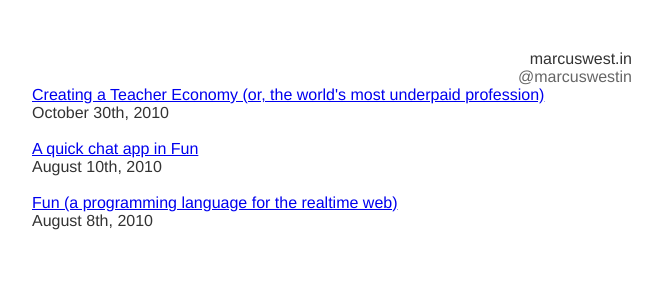
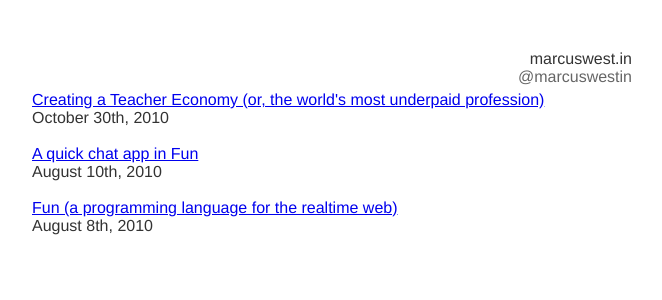
Before and after one commit to marcuswestin/marcuswest.in, a PHP site: page /index.html in a window 1280 px wide. Shown: the top 300 px of the page, without its empty margins (308-970 px from the left). Run offline with PHP 8.4, Linux system fonts and the light colour scheme; style sheets or scripts are compiled from the project's sources.

Commit message:
Give the header a little bit of breathing space

```diff
--- a/index.less
+++ b/index.less
@@ -8,7 +8,7 @@ html, body { font-family:Helvetica; color:#333; }
 
 #content { width:600px; margin:50px auto;
 
-	.header { text-align:right; .unselectable;
+	.header { text-align:right; .unselectable; margin-bottom: 5px;
 
 		.logo { text-decoration: none; color: #333; }
 		.twitter { text-decoration: none; color: #666; }
```
